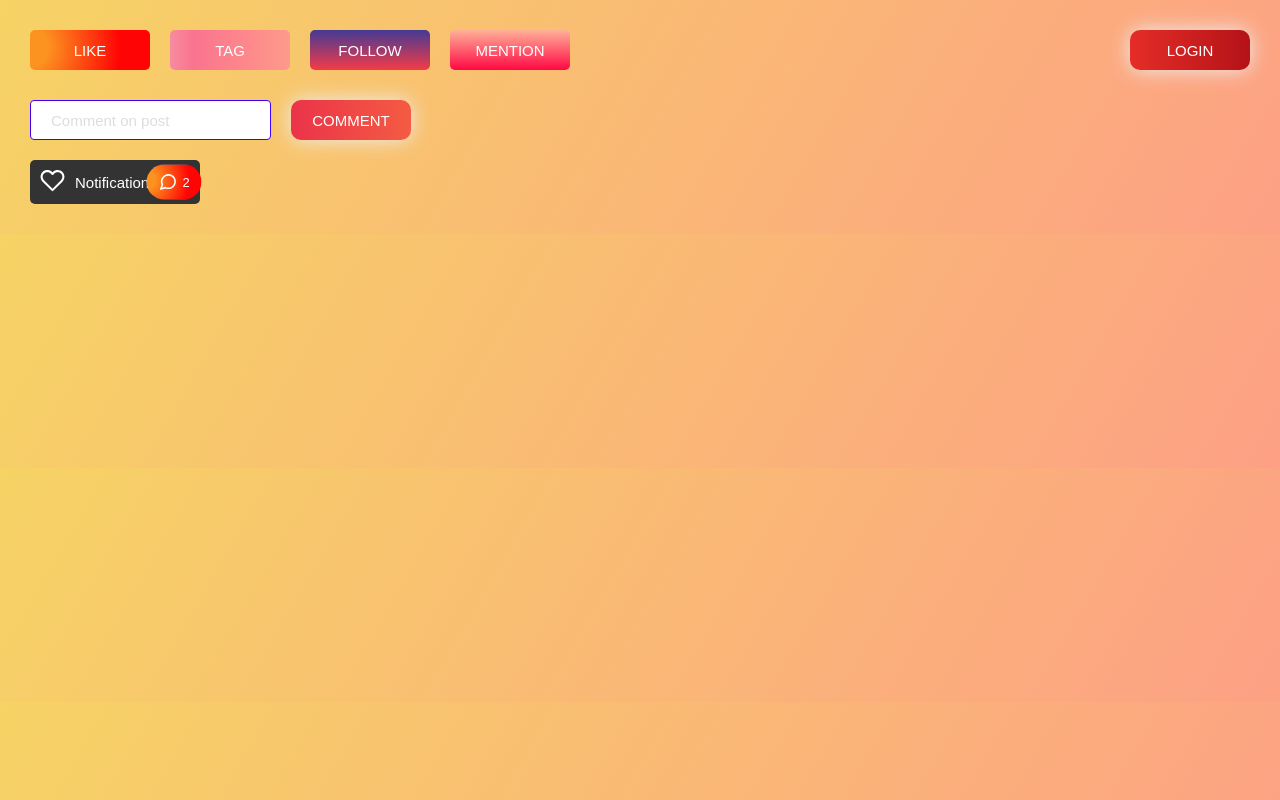
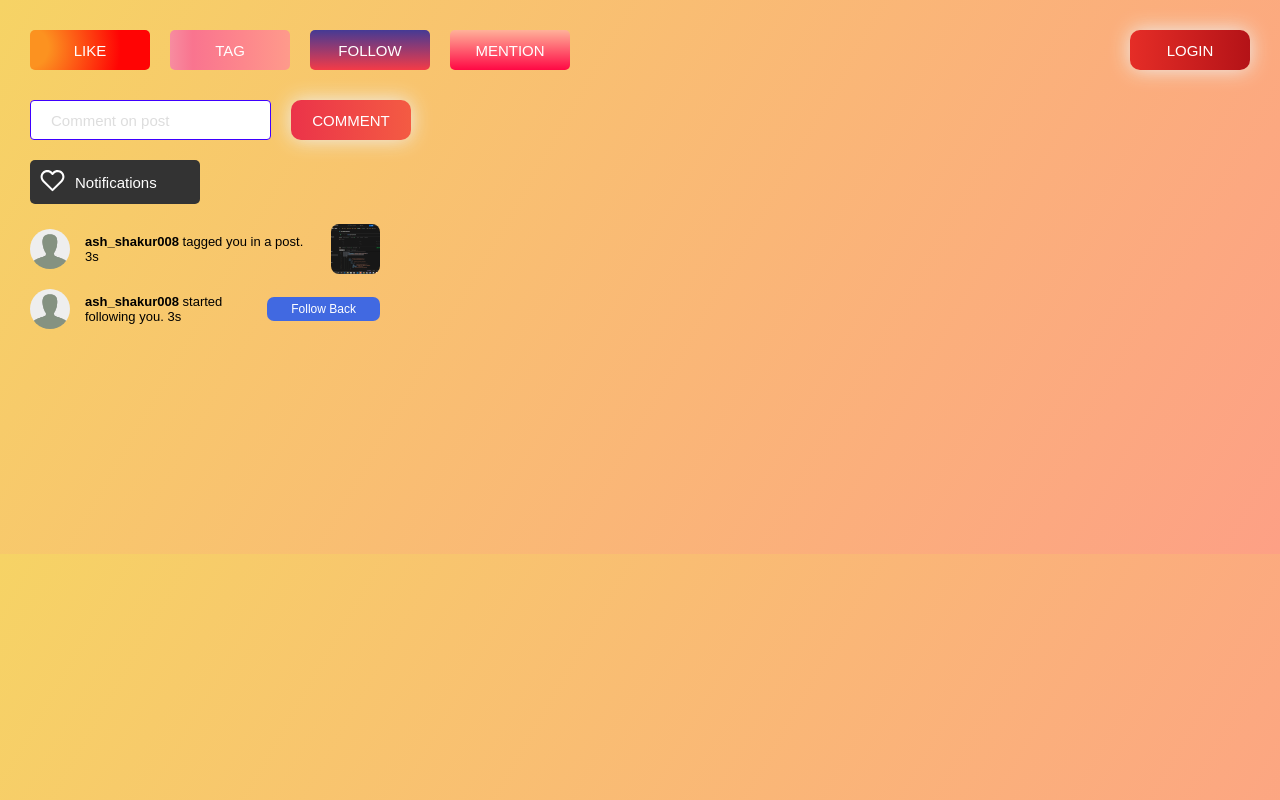
Before and after one commit to CyberScript007/test-api, a website built with Parcel: page index.html in a window 1280 px wide. Built offline with nearby package versions, Linux system fonts and the light colour scheme; files whose address does not match are found by name.

Commit message:
Updating UI

```diff
--- a/index.html
+++ b/index.html
@@ -46,15 +46,55 @@
       </button>
 
       <!-- notification tooltip -->
-      <div class="notification__tooltip">
-        <section class="notification__group">
+      <div class="notification__tooltip hidden">
+        <!-- <section class="notification__group">
           <svg class="svg__tooltip-icon">
             <use xlink:href="./img/sprite.svg#icon-message-circle"></use>
           </svg>
 
           <span class="notification_count">2</span>
-        </section>
+        </section> -->
       </div>
+
+      <!-- notification message -->
+      <section class="notification__message">
+        <div class="notification__message-group">
+          <img
+            src="./img/default.jpg"
+            class="notification__message-profile__img"
+            alt="user profile picture"
+          />
+          <div class="notification__message-content">
+            <span class="notification__message-username"
+              ><strong>ash_shakur008</strong></span
+            >
+            <span class="notification__message-text"
+              >tagged you in a post.</span
+            >
+            <span class="notification__message-date">3s</span>
+          </div>
+          <div class="notification__message_post-image">
+            <img src="./img/api.png" alt="post image" />
+          </div>
+        </div>
+        <div class="notification__message-group">
+          <img
+            src="./img/default.jpg"
+            class="notification__message-profile__img"
+            alt="user profile picture"
+          />
+          <div class="notification__message-content">
+            <span class="notification__message-username"
+              ><strong>ash_shakur008</strong></span
+            >
+            <span class="notification__message-text"
+              >started following you.</span
+            >
+            <span class="notification__message-date">3s</span>
+          </div>
+          <buttton class="btn--follow-back">follow back</buttton>
+        </div>
+      </section>
     </section>
 
     <!-- modal -->
--- a/package.json
+++ b/package.json
@@ -14,7 +14,7 @@
     "socket.io-client": "^4.8.1"
   },
   "devDependencies": {
-    "buffer": "^6.0.3",
+    "buffer": "^5.7.1",
     "parcel": "^2.8.2",
     "process": "^0.11.10"
   }
--- a/src/script.js
+++ b/src/script.js
@@ -11,7 +11,7 @@ const loginForm = document.getElementById("loginForm");
 const emailOrUsernameEl = document.getElementById("emailOrUsername");
 const passwordEl = document.getElementById("password");
 
-let user, rr;
+let user, notificationUI;
 
 // socket.io connection
 const socket = io("http://127.0.0.1:5000");
@@ -21,14 +21,14 @@ socket.on("connect", () => {
 });
 
 socket.on("new-notification", (notification) => {
-  console.log("hello");
+  notificationUI = notification;
   console.log(notification);
-  rr = 2;
-  console.log(rr);
 });
 console.log(socket);
 
 socket.emit("laga", "kaka ronaldo");
+
+const updateUI = function () {};
 
 // notification logic
 btnCancel.addEventListener("click", function () {
@@ -114,9 +114,3 @@ btnLike.addEventListener("click", async function () {
     console.log(err);
   }
 });
-
-if (rr === 2) {
-  console.log("hello agba akin");
-}
-
-console.log(rr);
--- a/src/style.css
+++ b/src/style.css
@@ -354,6 +354,58 @@ label {
   fill: #fff;
 }
 
+.notification__message {
+  min-height: 30rem;
+  max-height: 30rem;
+  overflow-y: auto;
+}
+
+.notification__message-group {
+  width: 35rem;
+  display: flex;
+  align-items: center;
+  gap: 1.5rem;
+}
+
+.notification__message-group:not(:last-child) {
+  margin-bottom: 1.5rem;
+}
+
+.notification__message-profile__img {
+  width: 4rem;
+  height: 4rem;
+  object-fit: cover;
+  border-radius: 100%;
+}
+
+.notification__message-content {
+  font-size: 1.3rem;
+}
+
+.notification__message_post-image {
+  width: 5rem;
+  height: 5rem;
+}
+
+.notification__message_post-image img {
+  width: 100%;
+  height: 100%;
+  object-fit: cover;
+  border-radius: 0.8rem;
+}
+
+.btn--follow-back {
+  width: 16rem;
+  text-align: center;
+  padding: 0.5rem 0;
+  color: #fff;
+  font-size: 1.2rem;
+  background-color: #4169e1;
+  text-transform: capitalize;
+  border-radius: 0.7rem;
+  font-weight: 500;
+}
+
 .hidden {
   display: none;
 }
```
Also changed, not shown: src/formatTime.js (added, +26 -0 lines), img/api.png (added), img/default.jpg (added), 1 other file.
